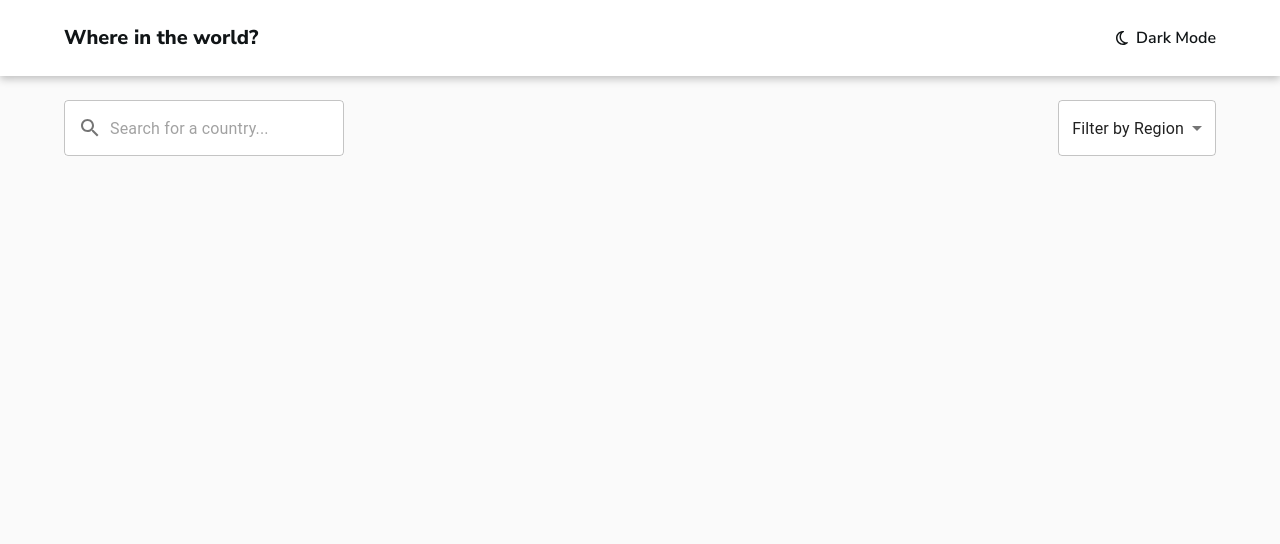
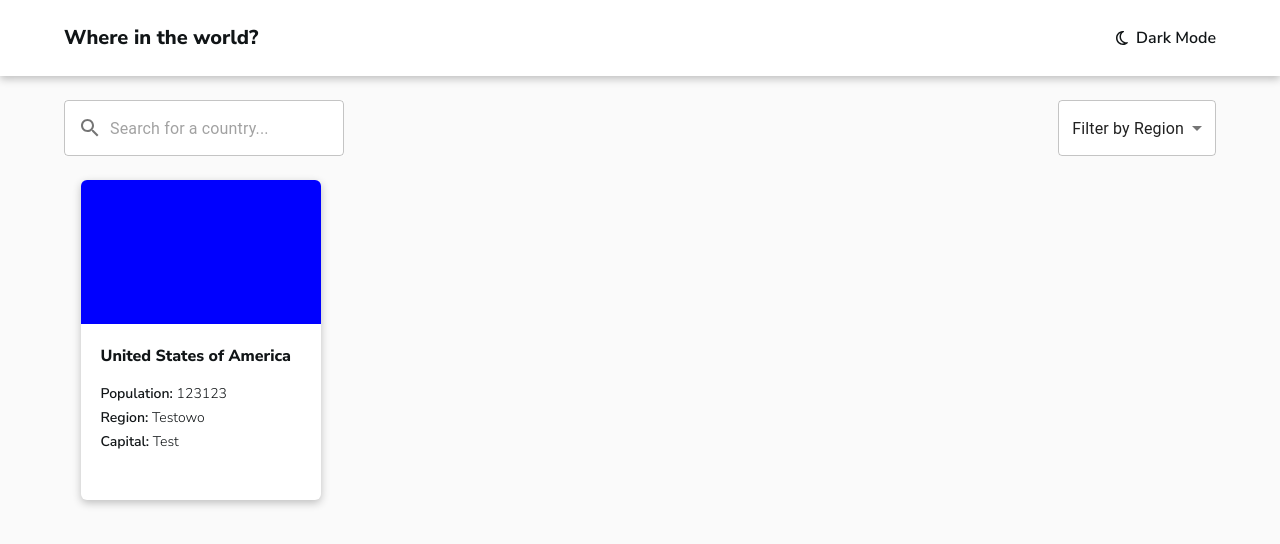
Before and after one commit to MobbySchiller/rest-countries-api, a React (Vite) app: page / in a window 1280 px wide. Shown: the top 544 px of the page. Built offline with nearby package versions, Linux system fonts and the light colour scheme.

Commit message:
add pages and Countries page components

```diff
--- a/package.json
+++ b/package.json
@@ -17,6 +17,7 @@
     "@fortawesome/react-fontawesome": "^0.2.0",
     "@mui/icons-material": "^5.11.0",
     "@mui/material": "^5.11.3",
+    "@reduxjs/toolkit": "^1.9.1",
     "react": "^18.2.0",
     "react-dom": "^18.2.0"
   },
--- a/src/App.tsx
+++ b/src/App.tsx
@@ -1,12 +1,12 @@
 import { FC } from 'react'
 import Header from './components/Header'
-import SearcherFilter from './components/SearcherFilter'
+import Countries from './pages/Countries'
 
 const App: FC = () => {
   return (
     <div className='w-full min-h-screen bg-light-background dark:bg-dark-background font-nunito'>
       <Header />
-      <SearcherFilter />
+      <Countries />
     </div>
   )
 }
--- /dev/null
+++ b/src/components/Cards.tsx
@@ -0,0 +1,13 @@
+import { FC } from 'react'
+import CountryCard from './CountryCard'
+
+const Cards: FC = () => {
+
+    return (
+        <div className='w-full grid grid-cols-1 md:grid-cols-2 lg:grid-cols-3 xl:grid-cols-4 gap-5'>
+            <CountryCard />
+        </div>
+    )
+}
+
+export default Cards
--- /dev/null
+++ b/src/components/CountryCard.tsx
@@ -0,0 +1,22 @@
+import { FC } from 'react'
+
+const CountryCard: FC = () => {
+
+    return (
+        <div
+            className='place-self-center w-60 h-80 rounded-md bg-light-elements dark:bg-dark-elements'
+            style={{ boxShadow: 'rgba(0, 0, 0, 0.24) 0px 3px 8px' }}>
+            <div
+                className='w-full h-36 rounded-t-md'
+                style={{ backgroundColor: 'blue' }}></div>
+            <div className='p-5 text-light-text dark:text-dark-text'>
+                <h2 className='mb-4 font-extrabold'>United States of America</h2>
+                <p className='font-semibold text-sm mb-1'>Population: <span className='font-normal'>123123</span></p>
+                <p className='font-semibold text-sm mb-1'>Region: <span className='font-normal'>Testowo</span></p>
+                <p className='font-semibold text-sm'>Capital: <span className='font-normal'>Test</span></p>
+            </div>
+        </div>
+    )
+}
+
+export default CountryCard
--- /dev/null
+++ b/src/pages/Countries.tsx
@@ -0,0 +1,15 @@
+import { FC } from 'react'
+import SearcherFilter from '../components/SearcherFilter'
+import Cards from '../components/Cards'
+
+const Countries: FC = () => {
+
+    return (
+        <main className='max-w-6xl mx-auto'>
+            <SearcherFilter />
+            <Cards />
+        </main>
+    )
+}
+
+export default Countries
--- /dev/null
+++ b/src/pages/SingleCountry.tsx
@@ -0,0 +1,12 @@
+import { FC } from 'react'
+
+const SingleCountry: FC = () => {
+
+    return (
+        <main>
+            <h2>country</h2>
+        </main>
+    )
+}
+
+export default SingleCountry
```
Also changed, not shown: 1 other file (tests, documents, lock files or other folders).
